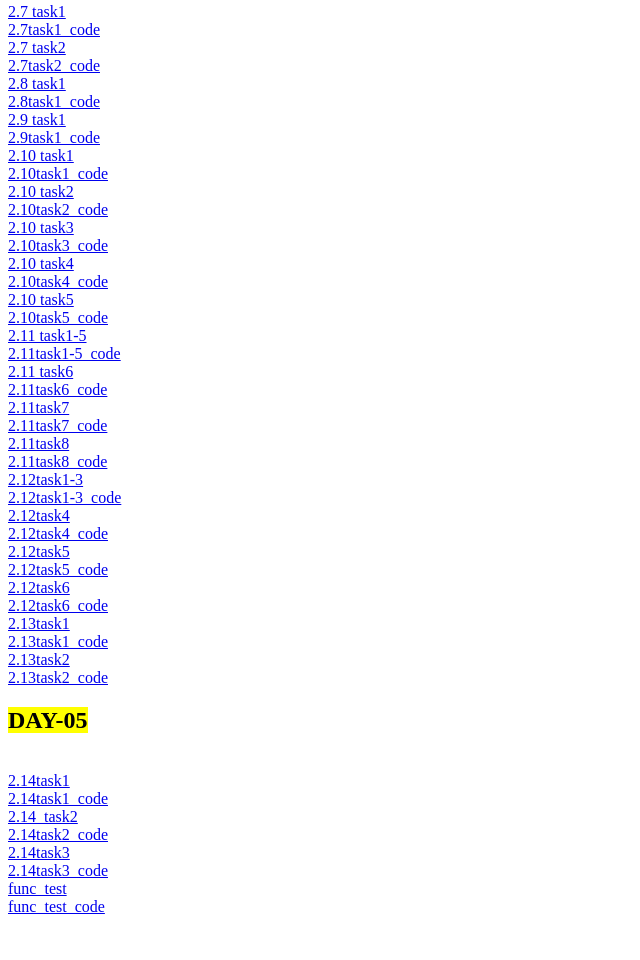
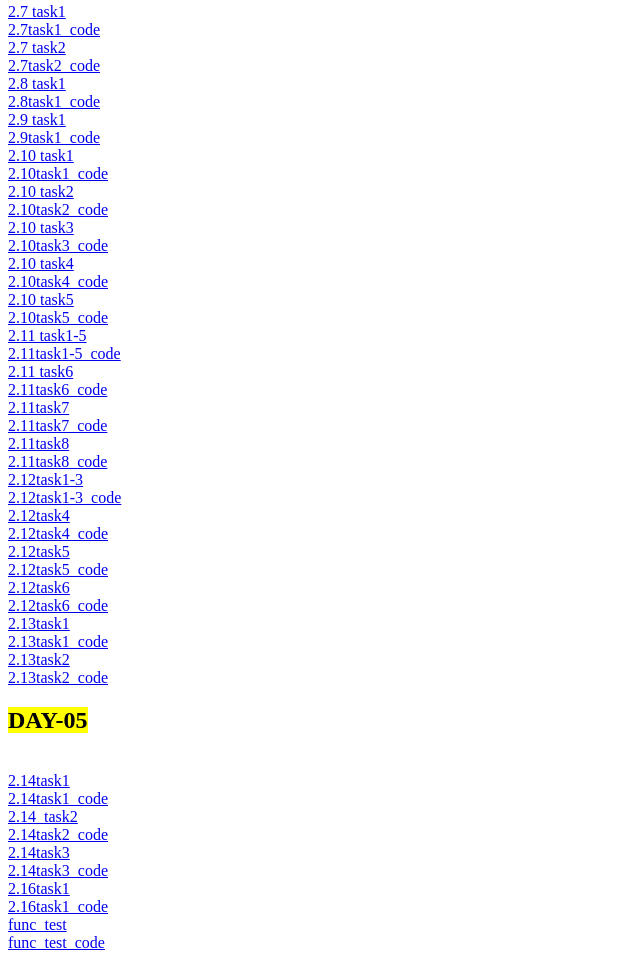
Before and after one commit to 63110/lrng, a website: page index.html in a window 1280 px wide. Shown: the part 431-1391 px from the top of the page, without its empty margins (0-640 px from the left). Before the commit the page ends 1355 px from the top, so only its background shows below. Drawn offline with Linux system fonts and the light colour scheme.

Commit message:
Update index.html

```diff
--- a/index.html
+++ b/index.html
@@ -131,7 +131,10 @@
 </br>
 <a href="https://github.com/63110/lrng/blob/master/day05/2.14task_3.html">2.14task3_code</a>
 </br>
-
+<a href="https://63110.github.io/lrng/day05/2.16task_1.html">2.16task1</a>
+</br>
+<a href="https://github.com/63110/lrng/blob/master/day05/2.16task_1.html">2.16task1_code</a>
+</br>
 <a href="https://63110.github.io/lrng/day05/func_test_task.js">func_test</a>
 </br>
 <a href="https://github.com/63110/lrng/blob/master/day05/func_test_task.js">func_test_code</a>
```
